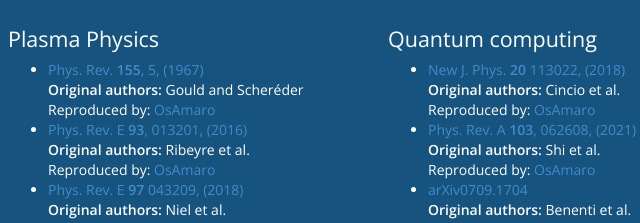
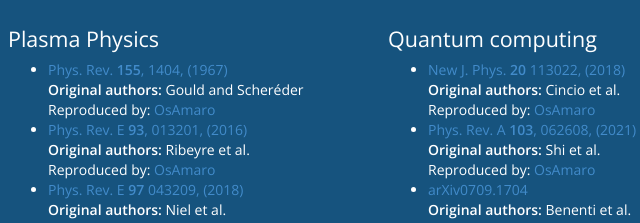
Before and after one commit to RePlasma/RePlasma.github.io, a plain HTML site: page index.html in a window 1280 px wide. Shown: the part 412-635 px from the top of the page, 77-717 px from the left. Drawn offline with nearby package versions, Linux system fonts and the light colour scheme.

Commit message:
correct /PhysRev.155.1404

```diff
--- a/index.html
+++ b/index.html
@@ -65,7 +65,7 @@ To contribute to this page fork its <a href="http://github.com/RePlasma/RePlasma
 <p>
 <ul>
 <li>
-<a href="https://github.com/RePlasma/PhysRev.155.1404/blob/main/PhysRev.155.1404.pdf">Phys. Rev. <strong>155</strong>, 5, (1967)</a> <br />
+<a href="https://github.com/RePlasma/PhysRev.155.1404/blob/main/PhysRev.155.1404.pdf">Phys. Rev. <strong>155</strong>, 1404, (1967)</a> <br />
 <strong> Original authors: </strong>Gould and Scheréder <br />
 Reproduced by: <a href="http://github.com/OsAmaro">OsAmaro</a> <br />
 </li>
```
